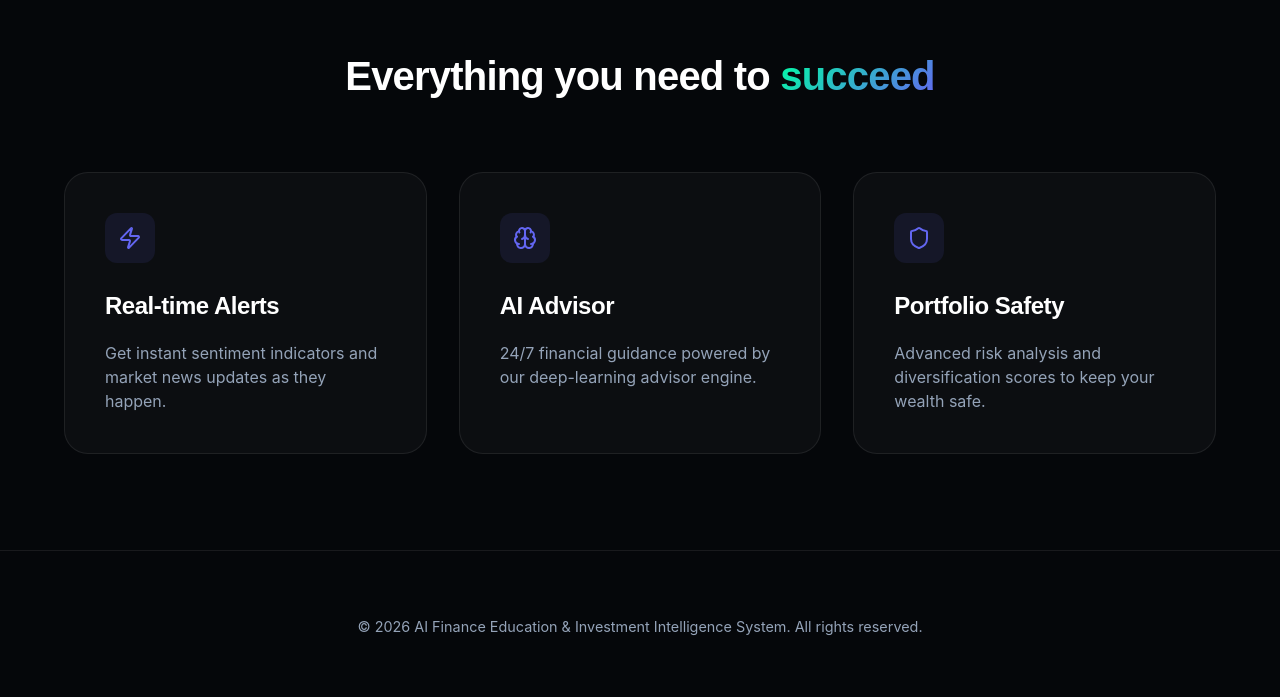
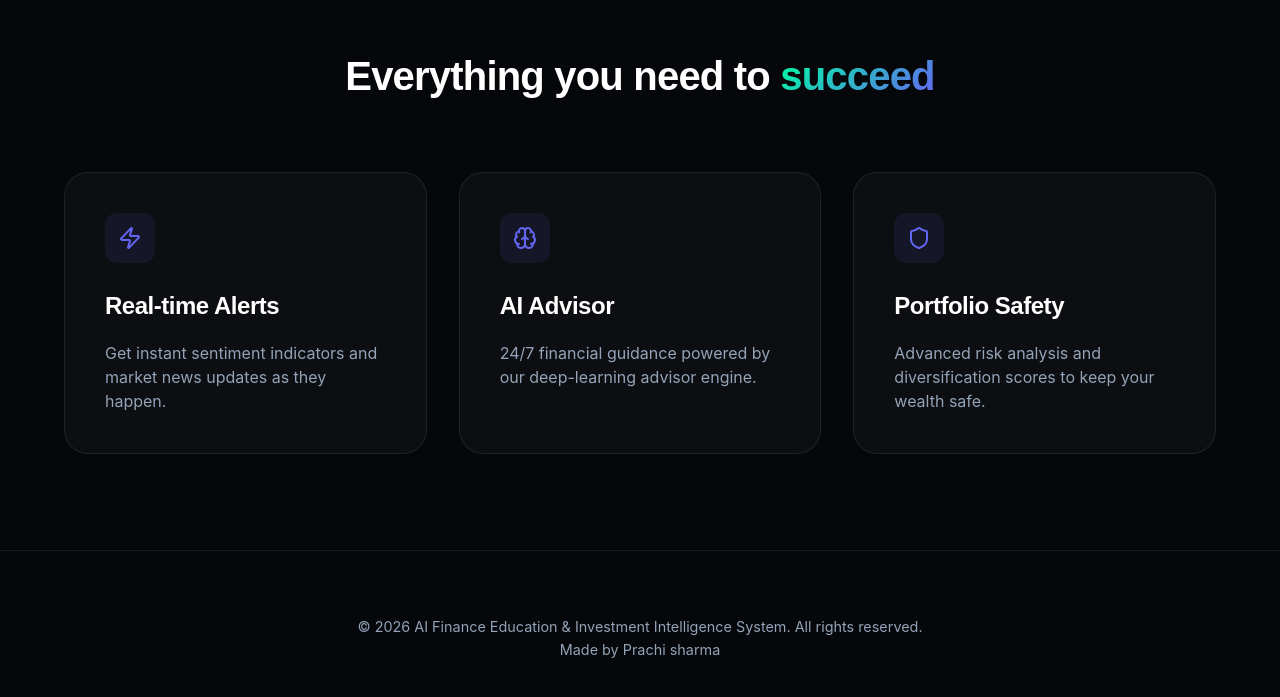
Before and after one commit to prachicode-10/Finance, a React (Vite) app in the folder frontend/: page / in a window 1280 px wide. Shown: the part 796-1493 px from the top of the page. Built offline with nearby package versions, Linux system fonts and the light colour scheme; no server answers.

Commit message:
Update LandingPage footer

```diff
--- a/frontend/src/pages/LandingPage.jsx
+++ b/frontend/src/pages/LandingPage.jsx
@@ -74,6 +74,7 @@ const LandingPage = ({ onStart }) => {
 
             <footer className="landing-footer">
                 <p>&copy; 2026 AI Finance Education & Investment Intelligence System. All rights reserved.</p>
+                <p>Made by Prachi sharma</p>
             </footer>
         </div>
     );
```
